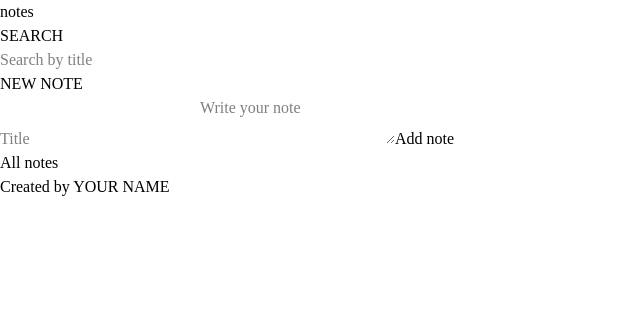
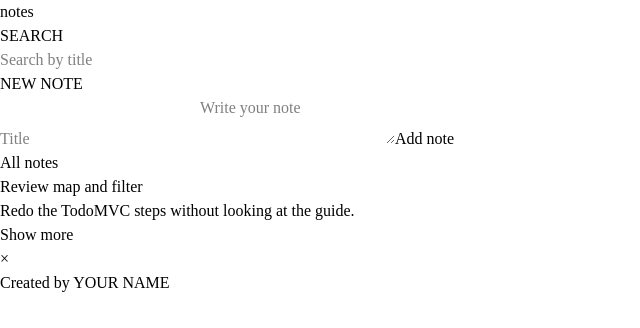
Before and after one commit to ellienanachi/csit340g7-notes, a React (Vite) app: page / in a window 1280 px wide. Shown: the top 328 px of the page, without its empty margins (0-640 px from the left). Built offline with nearby package versions, Linux system fonts and the light colour scheme.

Commit message:
feat: import NoteCard and render first note

```diff
--- a/src/components/Notes.jsx
+++ b/src/components/Notes.jsx
@@ -1,3 +1,5 @@
+import NoteCard from './NoteCard.jsx'
+
 function Notes() {
   return (
     <div className="grid min-h-screen grid-cols-[420px_1fr]">
@@ -37,6 +39,21 @@ function Notes() {
 
       <section className="px-12 py-11">
         <h2 className="mb-6 text-3xl">All notes</h2>
+
+        <ul className="grid grid-cols-3 items-start gap-5">
+          <li className="relative min-h-32 bg-white px-6 py-5 shadow-[0_2px_4px_0_rgba(0,0,0,0.2),0_25px_50px_0_rgba(0,0,0,0.1)]">
+            <NoteCard
+              title="Review map and filter"
+              body="Redo the TodoMVC steps without looking at the guide."
+            />
+            <button
+              type="button"
+             className="absolute top-4 right-5 cursor-pointer text-[26px] leading-none text-[#949494] hover:text-[#c18585]"
+            >
+              ×
+            </button>
+          </li>
+        </ul>
       </section>
     </div>
   )
```
